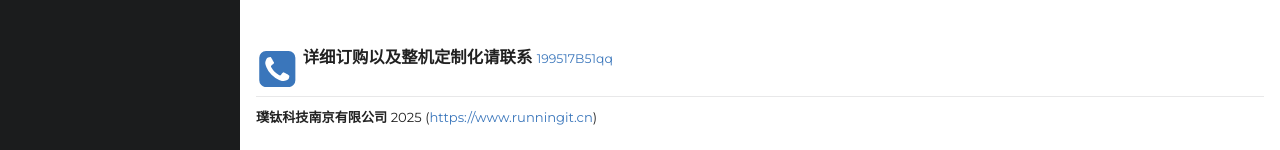
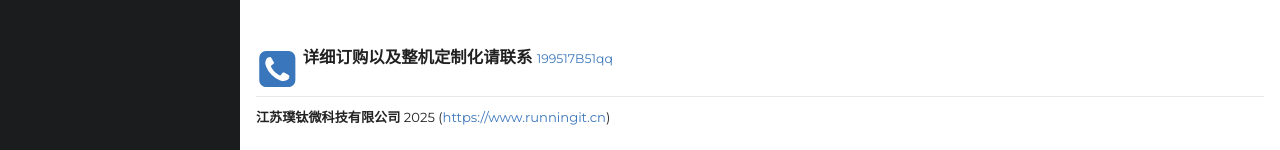
Before and after one commit to jiyif11/bodhiic, a Jekyll site: the page built from index.md, in a window 1280 px wide and 1065 px high. Shown: the part 912-1062 px from the top of the window. Built offline with Jekyll 4.4.1, drawn with Linux system fonts in a browser that asks for light colours.

Commit message:
更新 attribution.html

```diff
--- a/_includes/elements/attribution.html
+++ b/_includes/elements/attribution.html
@@ -18,7 +18,7 @@
 
 <tr>
   <td class="smaller text">
-  <strong>璞钛科技南京有限公司</strong> {{ "now" | date: "%Y" }} (<a href="{{ site.project.repo }}">{{ site.project.repo }}</a>)
+  <strong>江苏璞钛微科技有限公司</strong> {{ "now" | date: "%Y" }} (<a href="{{ site.project.repo }}">{{ site.project.repo }}</a>)
   </td>
 </tr>
 
```
